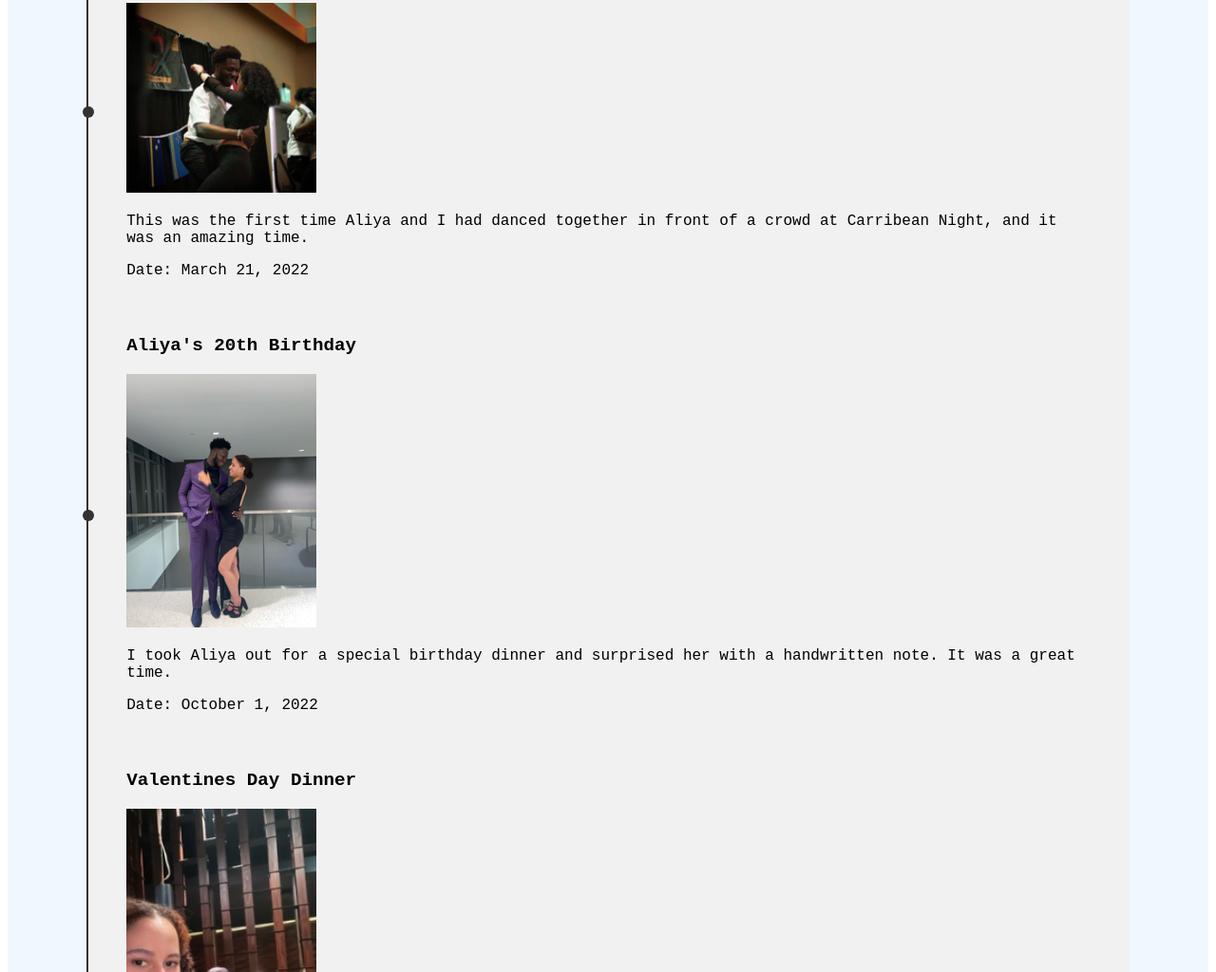
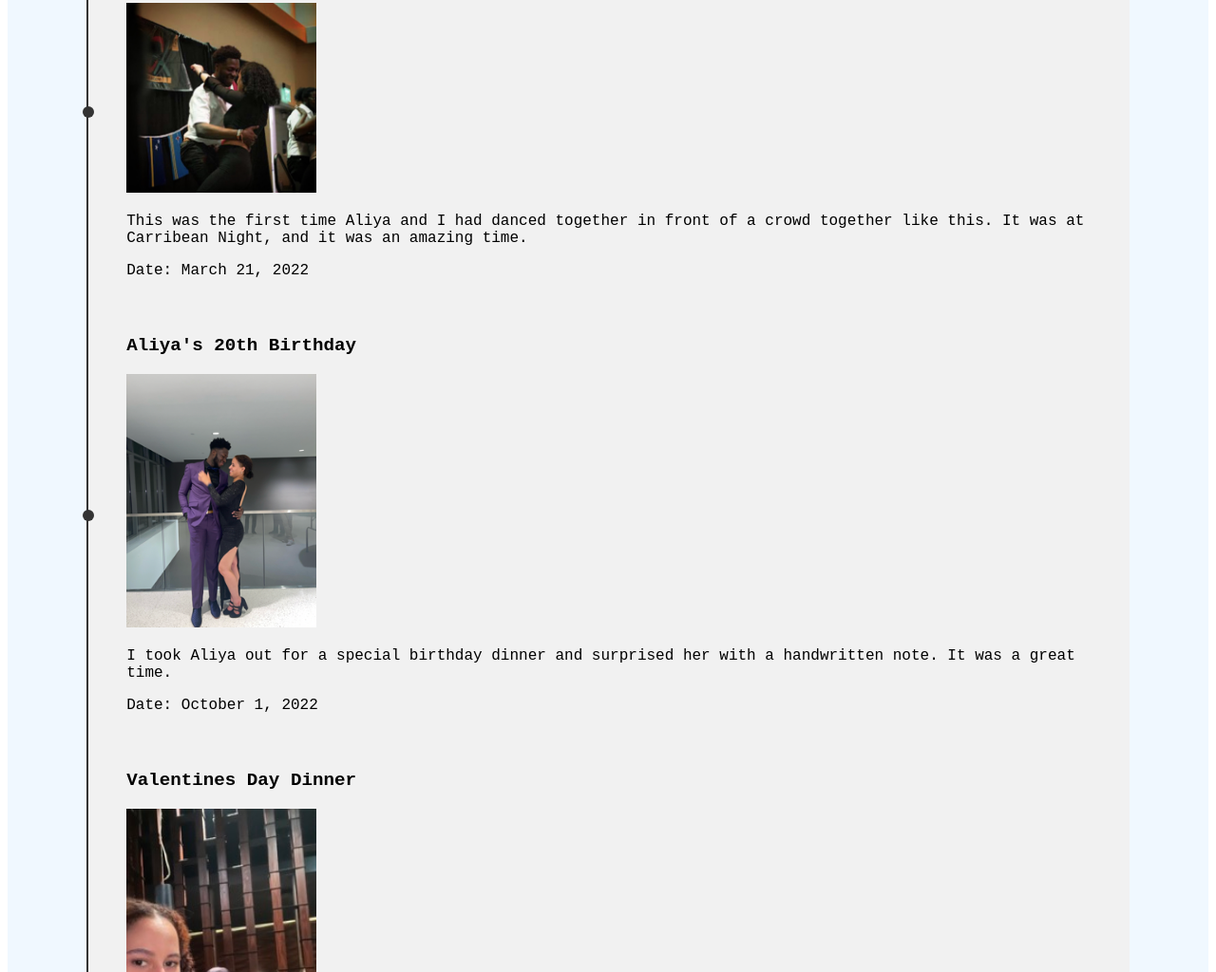
Before and after one commit to ephraimacquah/Me_and_My_Girlfriend, a plain HTML site: page index.html in a window 1280 px wide. Shown: the part 2015-3039 px from the top of the page at 95% size. Drawn offline with Linux system fonts and the light colour scheme.

Commit message:
fixed more typos

```diff
--- a/index.html
+++ b/index.html
@@ -107,7 +107,7 @@ updated by Ephraim Acquah on September 26, 2023 at 9:04 PM
             <div class="event-item">
                 <h3 class="timeline-header">Konpa Pt1</h3>
                 <img src = "images/event2.jpeg" class="event_img" alt="event 2 image">
-                <p>This was the first time Aliya and I had danced together in front of a crowd at Carribean Night, and it was an amazing time.</p>
+                <p>This was the first time Aliya and I had danced together in front of a crowd together like this. It was at Carribean Night, and it was an amazing time.</p>
                 <span>Date: March 21, 2022</span>
             </div>
             <div class="event-item">
```
